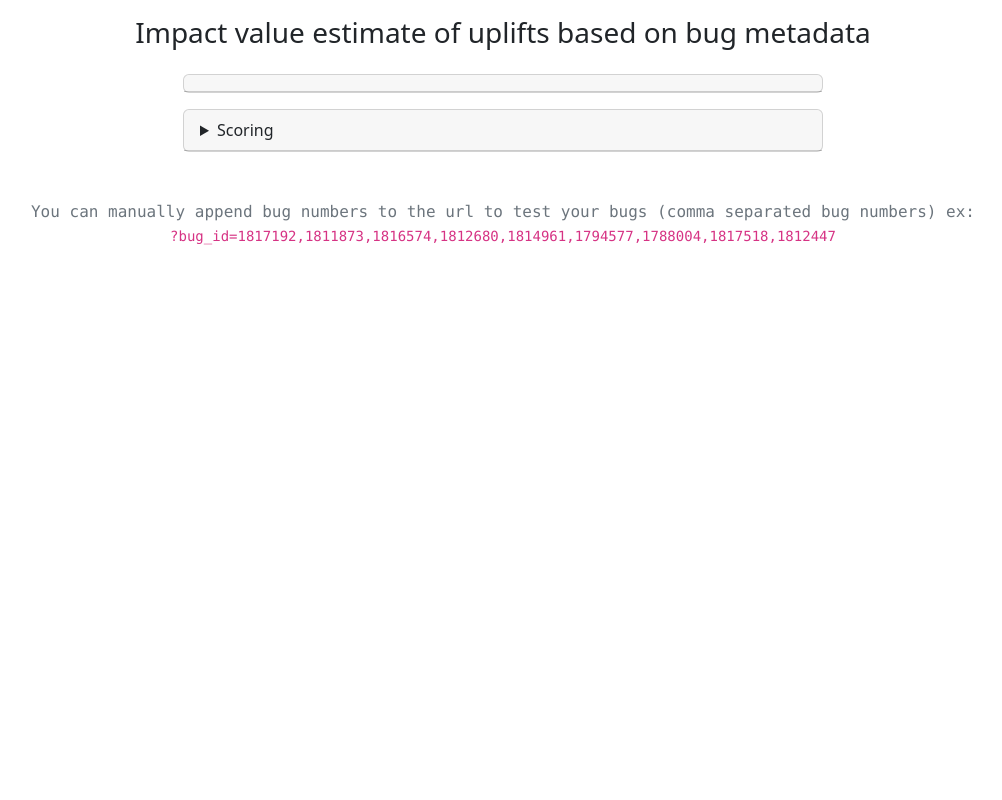
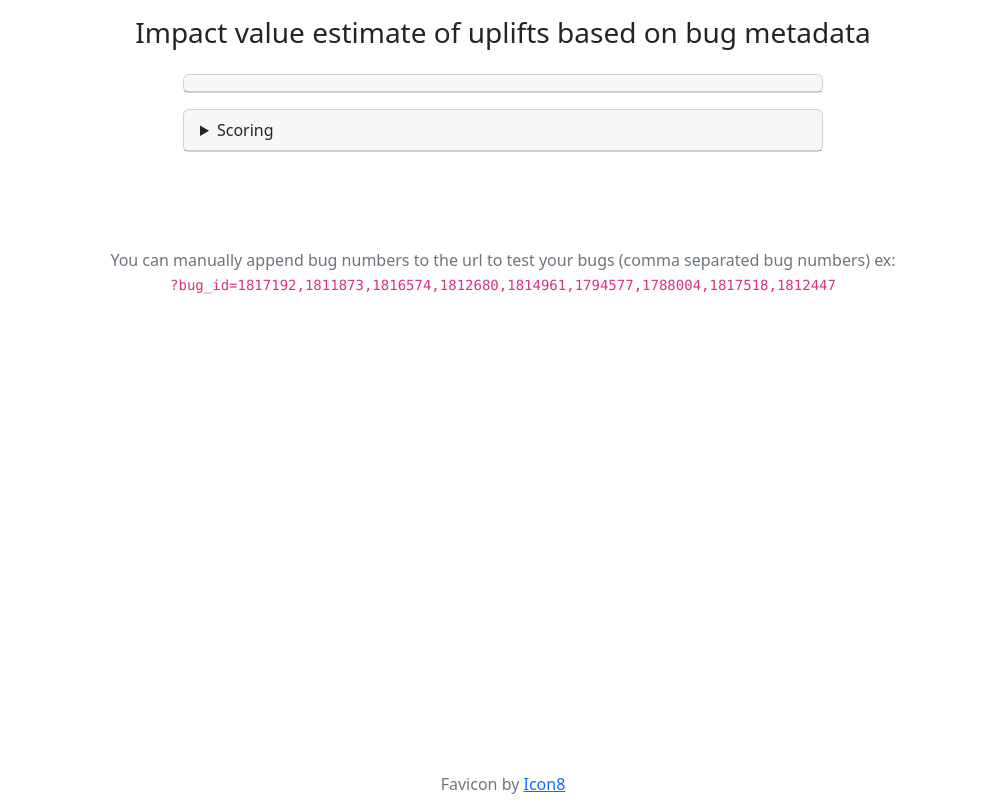
Before and after one commit to pascalchevrel/uplift_impact, a PHP site: template app/templates/base.html.twig in a window 1280 px wide. Shown: the whole page, without its empty margins (137-1139 px from the left). Run offline with PHP 8.4, Linux system fonts and the light colour scheme; the template is opened without the code that fills it, so the values that code supplies are empty; some libraries are stand-ins or nearby versions.

Commit message:
Styling nits

```diff
--- a/app/templates/base.html.twig
+++ b/app/templates/base.html.twig
@@ -6,6 +6,13 @@
     <meta name="viewport" content="width=device-width, initial-scale=1.0">
     <link rel="stylesheet" href="/assets/bootstrap/css/bootstrap.min.css" media="screen">
     <link rel="stylesheet" href="/assets/bootstrap/css/bootstrap-icons.css" media="screen">
+    <link rel="icon" type="image/png" href="/assets/icons8-bug-64.png" />
+    <link rel="apple-touch-icon" type="image/png" href="assets/icons8-bug-64.png" />
+    <style>
+      .mt-n3 {
+        margin-top: -1rem !important;
+      }
+    </style>
   </head>
   <body class="p-3">
   <h3 class="text-center mb-4">Impact value estimate of uplifts based on bug metadata</h3>
@@ -91,8 +98,10 @@
     </div>
   </div>
 
-<footer>
-  <p class="text-muted text-center mt-5 font-monospace">You can manually append bug numbers to the url to test your bugs (comma separated bug numbers) ex:<br><code>?bug_id=1817192,1811873,1816574,1812680,1814961,1794577,1788004,1817518,1812447</code></p>
+<footer class="text-muted">
+  <p class="text-center mt-5 pt-5">You can manually append bug numbers to the url to test your bugs (comma separated bug numbers) ex:<br><code>?bug_id=1817192,1811873,1816574,1812680,1814961,1794577,1788004,1817518,1812447</code></p>
+
+  <p class="position-absolute top-100 start-50 translate-middle mt-n3">Favicon by <a href="https://icons8.com/license">Icon8</a></p>
 </footer>
 
   </body>
```
